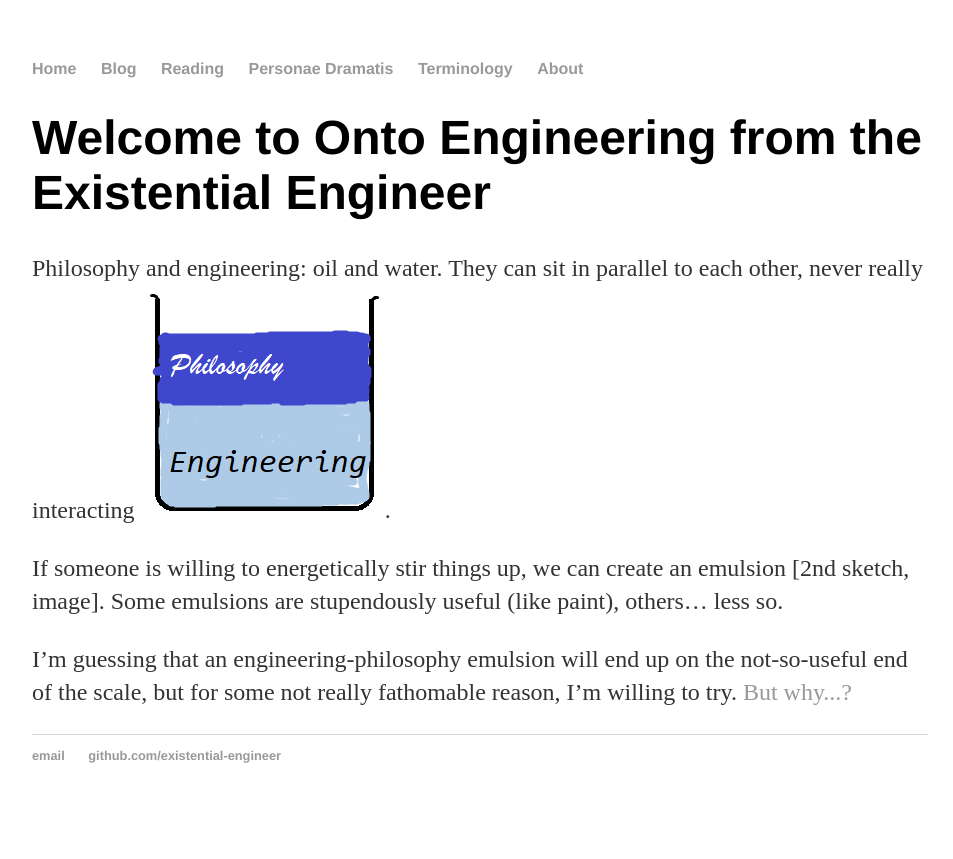
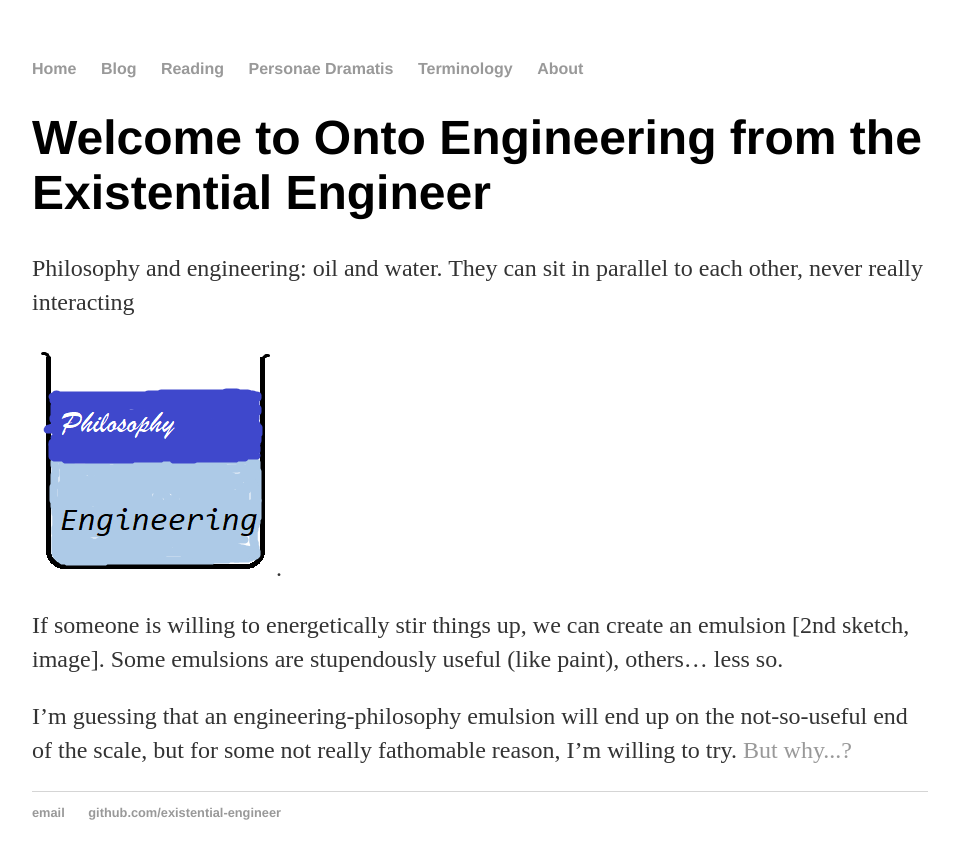
Before and after one commit to existential-engineer/existential-engineer.github.io, a Jekyll site: the page built from index.html, in a window 1280 px wide. Shown: the top 859 px of the page, without its empty margins (160-1113 px from the left). Built offline with Jekyll 4.4.1, drawn with Linux system fonts in a browser that asks for light colours.

Commit message:
Add para before image

```diff
--- a/index.html
+++ b/index.html
@@ -4,7 +4,7 @@
 ---
 <div class="blurb">
         <h1>Welcome to Onto Engineering from the Existential Engineer</h1>
-        <p>Philosophy and engineering: oil and water. They can sit in parallel to each other, never really interacting <img src="/images/OilAndWater.png" alt="OilAndWater" />.</p>
+        <p>Philosophy and engineering: oil and water. They can sit in parallel to each other, never really interacting </p> <p> <img src="/images/OilAndWater.png" alt="OilAndWater" />.</p>
         <p>If someone is willing to energetically stir things up, we can create an emulsion [2nd sketch, image]. Some emulsions are stupendously useful (like paint), others… less so.</p>
         <p>I’m guessing that an engineering-philosophy emulsion will end up on the not-so-useful end of the scale, but for some not really fathomable reason, I’m willing to try. <a href="/about">But why...?</a></p>
 </div><!-- /.blurb -->
```
